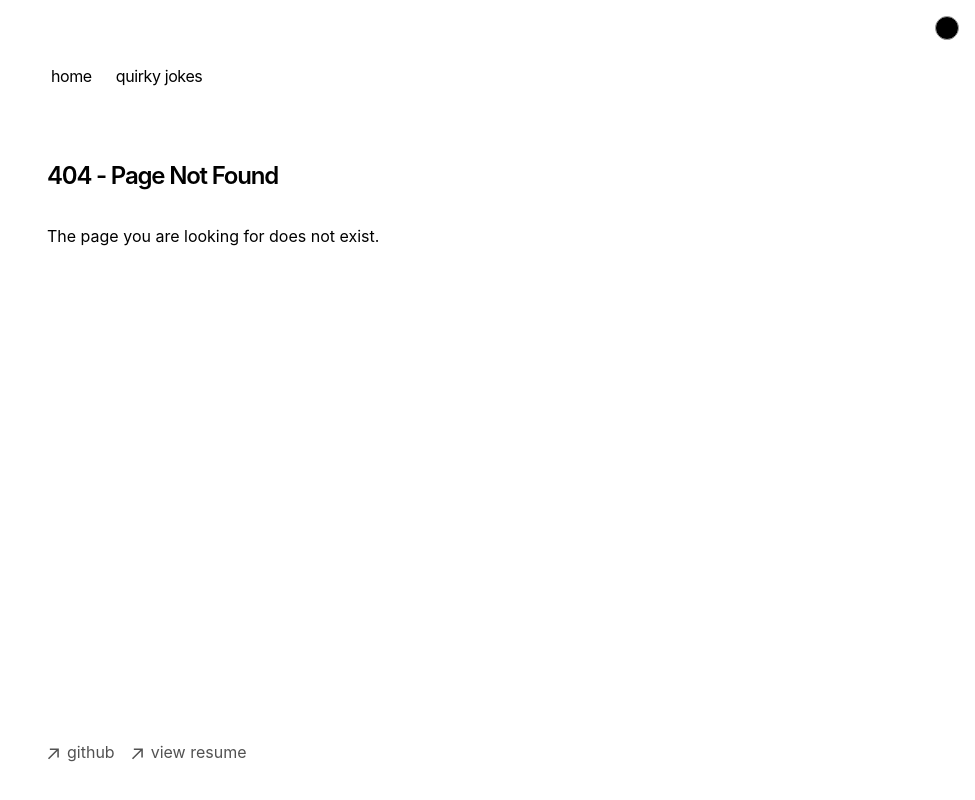
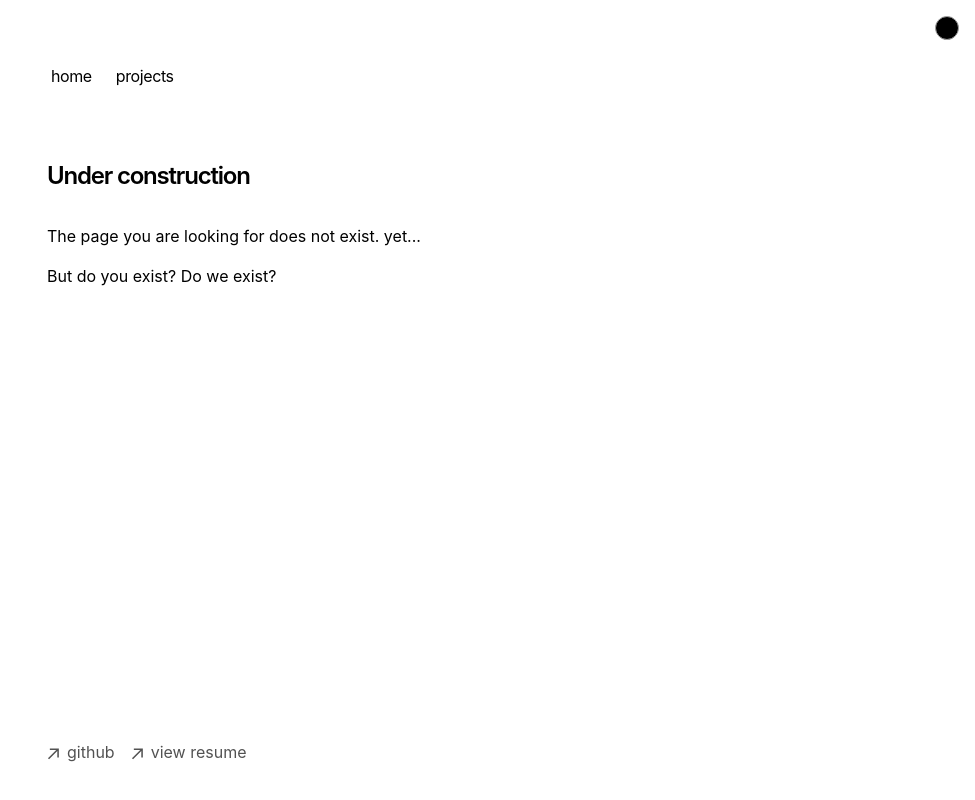
Before and after one commit to I-Asous/portfolio, a Next.js app: page /projects in a window 1280 px wide. Before the commit this address had no page. Shown: the top 800 px of the page, without its empty margins (305-1280 px from the left). Built offline with nearby package versions, Linux system fonts and the light colour scheme.

Commit message:
portfolio reformat

```diff
--- a/app/components/nav.tsx
+++ b/app/components/nav.tsx
@@ -5,8 +5,8 @@ const navItems = {
   '/': {
     name: 'home',
   },
-  '/jokes': {
-    name: 'quirky jokes'
+  '/projects': {
+    name: 'projects'
   }
 }
 
--- a/app/jokes/page.tsx
+++ /dev/null
@@ -1,42 +0,0 @@
-'use client'
-
-import { useEffect, useState } from 'react'
-import { JokeAPI, JokeCategory, JokeResponse } from '@bitstep/jokeapi'
-
-
-export default function Page() {
-  const [joke, setJoke] = useState<JokeResponse | null>(null)
-
-
-  async function fetchJoke() {
-    const jokeClient = new JokeAPI()
-    const newJoke = await jokeClient.getJoke([JokeCategory.PROGRAMING, JokeCategory.SPOOKY])
-    setJoke(newJoke)
-  }
-
-  useEffect(() => {
-    fetchJoke()
-  }, [])
-
-  if (!joke) return <p>Loading...</p>
-
-  return (
-    <section>
-      <h1 className="mb-8 text-2xl font-semibold tracking-tighter">
-        Quirky Jokes
-      </h1>
-      {joke.type === 'twopart' ? (
-        <>
-          <p className="mb-2">{joke.setup}</p>
-          <p className="font-semibold">{joke.delivery}</p>
-        </>
-      ) : (
-        <p>{joke.joke}</p>
-      )}
-
-      <button onClick={fetchJoke} className="mt-4 underline">
-        New joke perhaps
-      </button>
-    </section>
-  )
-}
--- /dev/null
+++ b/app/projects/page.tsx
@@ -0,0 +1,11 @@
+export default function NotFound() {
+  return (
+    <section>
+      <h1 className="mb-8 text-2xl font-semibold tracking-tighter">
+        Under construction
+      </h1>
+      <p className="mb-4">The page you are looking for does not exist. yet...</p>
+      <p className="mb-4">But do you exist? Do we exist?</p>
+    </section>
+  )
+}
```
